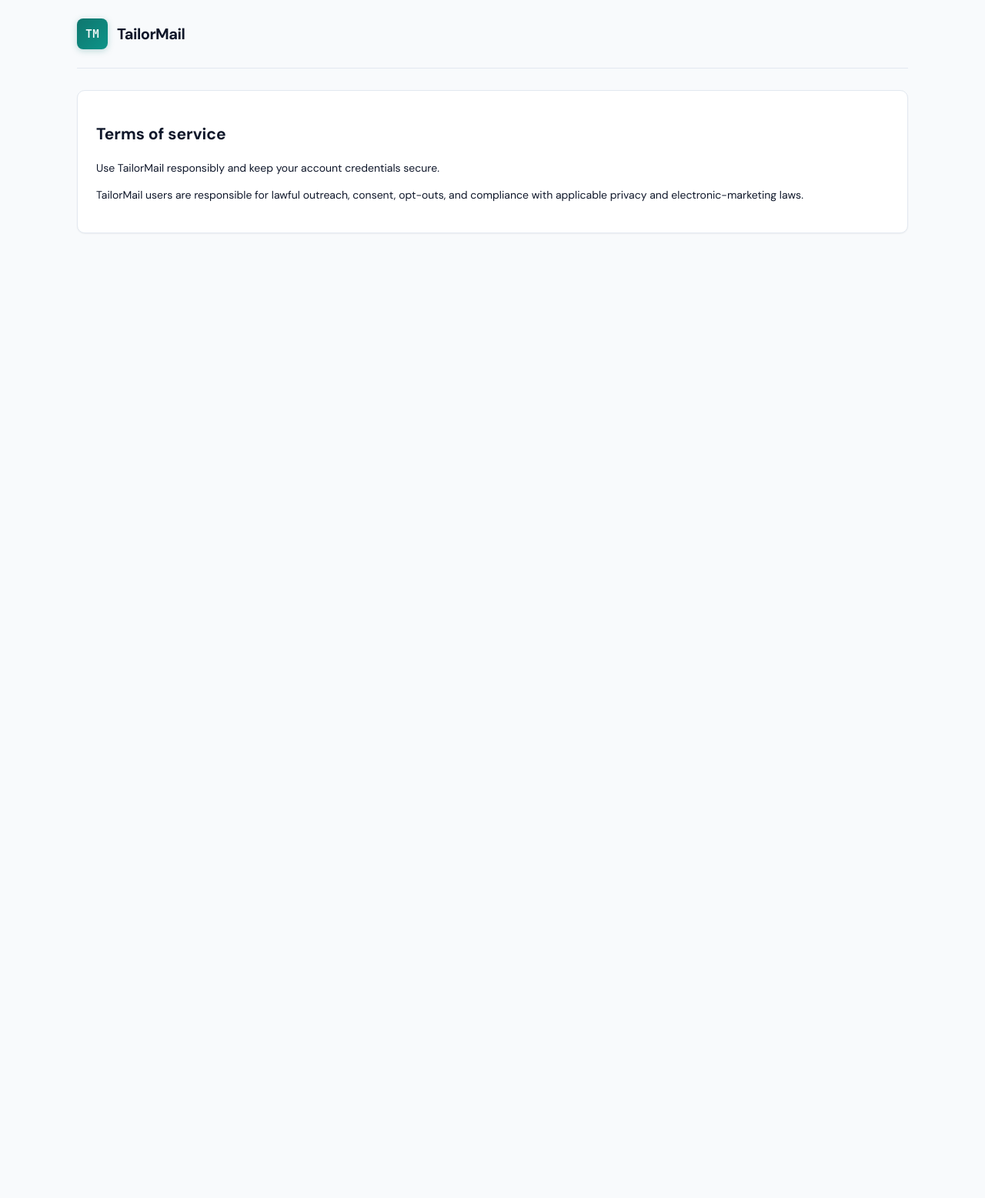
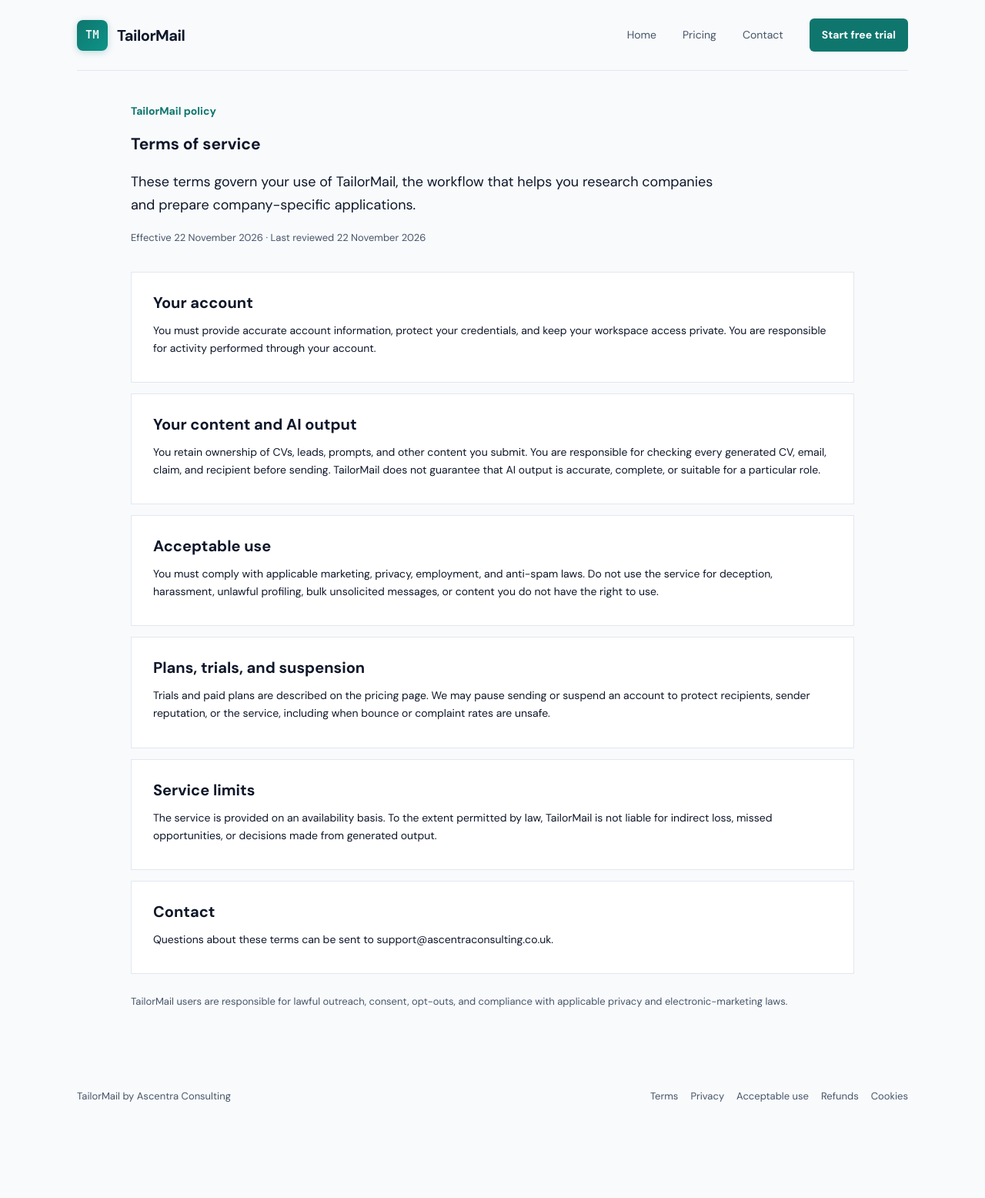
Before and after one commit to britsync07-prog/cvme, a FastAPI app: page /terms in a window 1280 px wide. Shown: the whole page at 77% size. Before the commit the page ends 303 px from the top, so only its background shows below. Run offline with FastAPI, Linux system fonts and the light colour scheme; some libraries are stand-ins or nearby versions.

Commit message:
Restore public landing and substantive legal pages

```diff
--- a/app/main.py
+++ b/app/main.py
@@ -109,7 +109,7 @@ def rate_limited(request: Request, bucket: str, limit: int, window: int = 900) -
 
 class SecurityMiddleware(BaseHTTPMiddleware):
     async def dispatch(self, request: Request, call_next):
-        public_paths = {"/healthz", "/login", "/signup", "/forgot-password", "/reset-password", "/verify-email", "/auth/google", "/auth/google/callback", "/landing", "/pricing", "/terms", "/privacy", "/acceptable-use", "/refunds", "/contact", "/cookies", "/sitemap.xml", "/robots.txt", "/unsubscribe", "/webhooks/resend"}
+        public_paths = {"/", "/healthz", "/login", "/signup", "/forgot-password", "/reset-password", "/verify-email", "/auth/google", "/auth/google/callback", "/landing", "/pricing", "/terms", "/privacy", "/acceptable-use", "/refunds", "/contact", "/cookies", "/sitemap.xml", "/robots.txt", "/unsubscribe", "/webhooks/resend"}
         if settings.maintenance_mode and request.url.path not in public_paths and not request.url.path.startswith("/static/") and not request.session.get("authenticated"):
             return PlainTextResponse("TailorMail is temporarily under maintenance.", status_code=503)
         if (
@@ -276,15 +276,46 @@ def pricing_page(request: Request):
 
 def _legal_page(request: Request, page_name: str):
     pages = {
-        "terms": ("Terms of service", "Use TailorMail responsibly and keep your account credentials secure."),
-        "privacy": ("Privacy policy", "Workspace data is isolated and used to operate the features you configure."),
-        "acceptable-use": ("Acceptable use", "Do not use TailorMail for spam, unlawful profiling, harassment, or deceptive outreach."),
-        "refunds": ("Refund policy", "Subscription refunds are handled according to the plan and billing terms shown at checkout."),
-        "contact": ("Contact", "Contact support through your workspace support channel."),
-        "cookies": ("Cookie notice", "TailorMail uses an HttpOnly session cookie to keep you signed in and essential security state for CSRF and OAuth. We do not use advertising cookies."),
+        "terms": {"title": "Terms of service", "intro": "These terms govern your use of TailorMail, the workflow that helps you research companies and prepare company-specific applications.", "sections": [
+            {"heading": "Your account", "paragraphs": ["You must provide accurate account information, protect your credentials, and keep your workspace access private. You are responsible for activity performed through your account."], "bullets": []},
+            {"heading": "Your content and AI output", "paragraphs": ["You retain ownership of CVs, leads, prompts, and other content you submit. You are responsible for checking every generated CV, email, claim, and recipient before sending. TailorMail does not guarantee that AI output is accurate, complete, or suitable for a particular role."], "bullets": []},
+            {"heading": "Acceptable use", "paragraphs": ["You must comply with applicable marketing, privacy, employment, and anti-spam laws. Do not use the service for deception, harassment, unlawful profiling, bulk unsolicited messages, or content you do not have the right to use."], "bullets": []},
+            {"heading": "Plans, trials, and suspension", "paragraphs": ["Trials and paid plans are described on the pricing page. We may pause sending or suspend an account to protect recipients, sender reputation, or the service, including when bounce or complaint rates are unsafe."], "bullets": []},
+            {"heading": "Service limits", "paragraphs": ["The service is provided on an availability basis. To the extent permitted by law, TailorMail is not liable for indirect loss, missed opportunities, or decisions made from generated output."], "bullets": []},
+            {"heading": "Contact", "paragraphs": ["Questions about these terms can be sent to support@ascentraconsulting.co.uk."], "bullets": []},
+        ]},
+        "privacy": {"title": "Privacy policy", "intro": "This policy explains what TailorMail stores, why it is needed, and the controls available to each workspace.", "sections": [
+            {"heading": "Information we process", "paragraphs": ["We process account and workspace details, uploaded CV files, candidate facts, company and lead records, research notes, generated documents, delivery events, support requests, and security/audit events."], "bullets": []},
+            {"heading": "Why we process it", "paragraphs": ["We use this information to provide the application workflow, tailor documents, send messages you approve, enforce limits, prevent abuse, provide support, and maintain reliable and secure infrastructure."], "bullets": []},
+            {"heading": "Connected providers", "paragraphs": ["If you connect an AI provider, Gmail, SMTP, Companies House, payment, or delivery provider, the service exchanges only the data needed for the feature you enable. Provider credentials and tokens are encrypted at rest and masked in the interface."], "bullets": []},
+            {"heading": "Retention and your rights", "paragraphs": ["You can export or delete workspace data from the account controls. We retain limited security, billing, suppression, and audit records where necessary for legal compliance, fraud prevention, or dispute handling. Contact us to request access, correction, restriction, or deletion."], "bullets": []},
+            {"heading": "Security", "paragraphs": ["Workspace records are scoped by workspace ID, sensitive credentials are encrypted, and administrative actions are audit logged. No internet service can promise absolute security; report suspected incidents promptly."], "bullets": []},
+            {"heading": "Contact", "paragraphs": ["For privacy requests, email support@ascentraconsulting.co.uk."], "bullets": []},
+        ]},
+        "acceptable-use": {"title": "Acceptable use policy", "intro": "TailorMail is for careful, relevant professional outreach. This policy protects recipients, users, and sender reputation.", "sections": [
+            {"heading": "You may not", "paragraphs": [], "bullets": ["Send deceptive, abusive, threatening, discriminatory, or unlawful content.", "Harvest or target personal addresses when a lawful corporate address is not available.", "Ignore an opt-out, suppression request, bounce, or complaint.", "Misrepresent your identity, experience, employer, or relationship with a recipient.", "Circumvent daily limits, provider controls, or account suspension." ]},
+            {"heading": "Required sending practice", "paragraphs": ["Use a real sender identity, a relevant subject, truthful claims, and the opt-out mechanism provided by the service. Review AI output and recipient evidence before every send. TailorMail may skip unverified recipients or pause accounts with unsafe delivery signals."], "bullets": []},
+            {"heading": "Enforcement", "paragraphs": ["We may block a recipient or domain, pause a campaign, limit sending, or suspend an account while investigating abuse. We may preserve relevant audit records and cooperate with lawful requests."], "bullets": []},
+        ]},
+        "refunds": {"title": "Refund policy", "intro": "Our billing policy is designed to make trials and cancellation clear.", "sections": [
+            {"heading": "Free trial", "paragraphs": ["A trial provides access for the period shown at signup. No charge is made unless you start a paid subscription or otherwise confirm a paid checkout."], "bullets": []},
+            {"heading": "Subscriptions", "paragraphs": ["Paid plans renew for the selected billing interval until cancelled. Cancellation stops the next renewal; access normally remains available through the paid period."], "bullets": []},
+            {"heading": "Refund requests", "paragraphs": ["If a duplicate charge, billing error, or exceptional circumstance occurs, contact support@ascentraconsulting.co.uk with the workspace and invoice details. Approved refunds are returned through the original payment method. Processing times depend on the payment provider."], "bullets": []},
+            {"heading": "Failed payments", "paragraphs": ["We may retry a failed payment and temporarily restrict sending while the account is past due. You remain responsible for valid payment details during an active subscription."], "bullets": []},
+        ]},
+        "contact": {"title": "Contact TailorMail", "intro": "We are here for account, privacy, billing, and delivery questions.", "sections": [
+            {"heading": "Support", "paragraphs": ["Email support@ascentraconsulting.co.uk with your workspace name, the affected campaign or message ID, and a short description. Never include an API key, password, or OAuth token in a support request."], "bullets": []},
+            {"heading": "Responsible disclosure", "paragraphs": ["If you find a security issue, include reproduction steps and avoid accessing or changing other users' data. We will acknowledge reports as soon as practical."], "bullets": []},
+            {"heading": "Business details", "paragraphs": ["TailorMail is operated through Ascentra Consulting. See the Terms and Privacy pages for service and data-handling details."], "bullets": []},
+        ]},
+        "cookies": {"title": "Cookie notice", "intro": "TailorMail uses a small number of essential cookies to keep the application secure.", "sections": [
+            {"heading": "Essential session state", "paragraphs": ["An HttpOnly, secure session cookie maintains sign-in state, CSRF protection, and OAuth handoffs. These cookies are required for authenticated features and are not used to build an advertising profile."], "bullets": []},
+            {"heading": "No advertising cookies", "paragraphs": ["We do not use third-party advertising cookies or sell browsing information. Public pages may include ordinary server logs for security and reliability."], "bullets": []},
+            {"heading": "Your choices", "paragraphs": ["You can clear cookies in your browser. Clearing essential cookies will sign you out and may prevent the application from working until they are enabled again."], "bullets": []},
+        ]},
     }
-    title, body = pages[page_name]
-    return templates.TemplateResponse(request, "legal.html", {"title": title, "body": body})
+    page = pages[page_name]
+    return templates.TemplateResponse(request, "legal.html", {"title": page["title"], "intro": page["intro"], "sections": page["sections"]})
 
 
 @app.get("/terms")
@@ -925,6 +956,8 @@ def remaining_daily_send_budget(db, workspace_id: int | None = None) -> int:
 
 @app.get("/")
 def dashboard(request: Request, tab: str = "applications"):
+    if settings.environment == "production" and not request.session.get("authenticated"):
+        return RedirectResponse("/landing", status_code=303)
     with SessionLocal() as db:
         workspace, _ = current_workspace(request, db)
         campaigns = db.scalars(select(Campaign).where(workspace_filter(Campaign, workspace), Campaign.deleted_at.is_(None)).order_by(Campaign.created_at.desc())).all()
--- a/static/app.css
+++ b/static/app.css
@@ -1009,6 +1009,34 @@ main.main-content .panel {
   justify-content: flex-end;
 }
 
+/* Public pages: same TailorMail tokens, with enough structure for real policy copy. */
+.public-links { display: flex; align-items: center; gap: 18px; }
+.public-links a:not(.button-link), .public-footer a { color: var(--text-muted); text-decoration: none; }
+.public-links a:not(.button-link):hover, .public-footer a:hover { color: var(--primary); }
+.legal-page { max-width: 940px; margin: 42px auto 80px; }
+.legal-header { max-width: 760px; margin-bottom: 34px; }
+.legal-header h1 { margin-bottom: 14px; }
+.legal-intro { font-size: 18px; line-height: 1.65; color: var(--text-main); }
+.legal-meta { color: var(--text-muted); font-size: 13px; }
+.legal-sections { display: grid; gap: 14px; }
+.legal-section { background: var(--surface); border: 1px solid var(--border); border-radius: var(--radius-md); padding: 24px 28px; }
+.legal-section h2 { margin: 0 0 10px; font-size: 20px; }
+.legal-section p { margin: 8px 0; line-height: 1.65; }
+.legal-section ul { margin: 10px 0 0; padding-left: 22px; line-height: 1.7; }
+.legal-disclaimer { margin: 26px 0 0; color: var(--text-muted); font-size: 13px; }
+.public-footer { max-width: 1080px; margin: 0 auto; padding: 24px 0 42px; display: flex; justify-content: space-between; gap: 20px; color: var(--text-muted); font-size: 13px; }
+.public-footer span:last-child { display: flex; gap: 16px; flex-wrap: wrap; justify-content: flex-end; }
+.pricing-toggle { display: flex; justify-content: center; gap: 10px; margin-top: 24px; }
+.pricing-grid { display: grid; grid-template-columns: repeat(3, 1fr); gap: 18px; max-width: 1080px; margin: 0 auto; }
+.pricing-card { background: var(--surface); border: 1px solid var(--border); border-radius: var(--radius-md); padding: 28px; display: flex; flex-direction: column; gap: 8px; }
+.pricing-card h2 { margin: 0; font-size: 30px; }
+.pricing-card h2 small { font-size: 13px; color: var(--text-muted); font-weight: 500; }
+.pricing-card p { line-height: 1.55; }
+.pricing-card .button { margin-top: auto; align-self: flex-start; }
+.pricing-featured { border-color: var(--primary); }
+.pricing-note { max-width: 1080px; margin: 26px auto 0; color: var(--text-muted); text-align: center; }
+@media (max-width: 760px) { .public-links { gap: 10px; } .public-links a:not(.button-link) { display: none; } .legal-page { margin: 28px 0 48px; } .legal-section { padding: 20px; } .pricing-grid { grid-template-columns: 1fr; } .public-footer { flex-direction: column; } .public-footer span:last-child { justify-content: flex-start; } }
+
 /* Empty State */
 .empty-state {
   text-align: center;
--- a/templates/legal.html
+++ b/templates/legal.html
@@ -1 +1,37 @@
-<!doctype html><html lang="en"><head><meta charset="utf-8"><meta name="viewport" content="width=device-width, initial-scale=1"><title>{{ title }} · TailorMail</title><link rel="stylesheet" href="/static/app.css"></head><body><main class="public-shell"><nav class="public-nav"><a class="brand" href="/landing"><span class="logo-mark">TM</span><span class="app-title">TailorMail</span></a></nav><article class="panel public-trust"><h1>{{ title }}</h1><p>{{ body }}</p><p>TailorMail users are responsible for lawful outreach, consent, opt-outs, and compliance with applicable privacy and electronic-marketing laws.</p></article></main></body></html>
+<!doctype html>
+<html lang="en">
+<head>
+  <meta charset="utf-8">
+  <meta name="viewport" content="width=device-width, initial-scale=1">
+  <meta name="description" content="{{ title }} for TailorMail">
+  <title>{{ title }} - TailorMail</title>
+  <link rel="stylesheet" href="/static/app.css">
+</head>
+<body>
+  <main class="public-shell">
+    <nav class="public-nav" aria-label="Public navigation">
+      <a class="brand" href="/landing"><span class="logo-mark">TM</span><span class="app-title">TailorMail</span></a>
+      <div class="public-links"><a href="/landing">Home</a><a href="/pricing">Pricing</a><a href="/contact">Contact</a><a class="button-link" href="/signup">Start free trial</a></div>
+    </nav>
+    <article class="legal-page">
+      <div class="legal-header">
+        <p class="eyebrow">TailorMail policy</p>
+        <h1>{{ title }}</h1>
+        <p class="legal-intro">{{ intro }}</p>
+        <p class="legal-meta">Effective 22 November 2026 · Last reviewed 22 November 2026</p>
+      </div>
+      <div class="legal-sections">
+        {% for section in sections %}
+        <section class="legal-section">
+          <h2>{{ section.heading }}</h2>
+          {% for paragraph in section.paragraphs %}<p>{{ paragraph }}</p>{% endfor %}
+          {% if section.bullets %}<ul>{% for bullet in section.bullets %}<li>{{ bullet }}</li>{% endfor %}</ul>{% endif %}
+        </section>
+        {% endfor %}
+      </div>
+      <p class="legal-disclaimer">TailorMail users are responsible for lawful outreach, consent, opt-outs, and compliance with applicable privacy and electronic-marketing laws.</p>
+    </article>
+    <footer class="public-footer"><span>TailorMail by Ascentra Consulting</span><span><a href="/terms">Terms</a><a href="/privacy">Privacy</a><a href="/acceptable-use">Acceptable use</a><a href="/refunds">Refunds</a><a href="/cookies">Cookies</a></span></footer>
+  </main>
+</body>
+</html>
```
Also changed, not shown: templates/pricing.html (+15 -2 lines).
